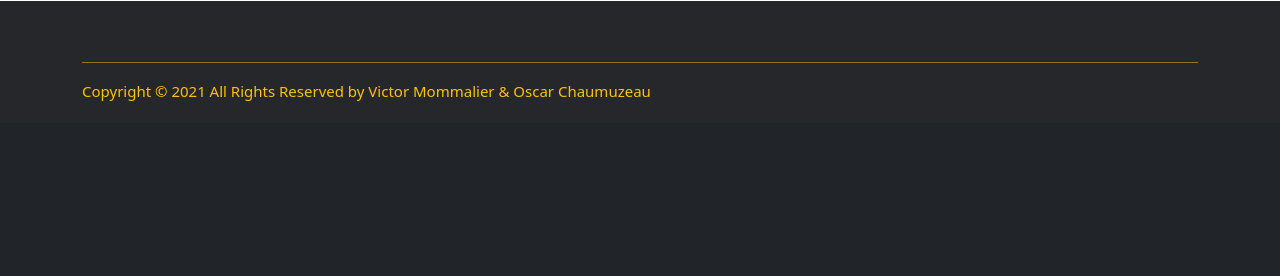
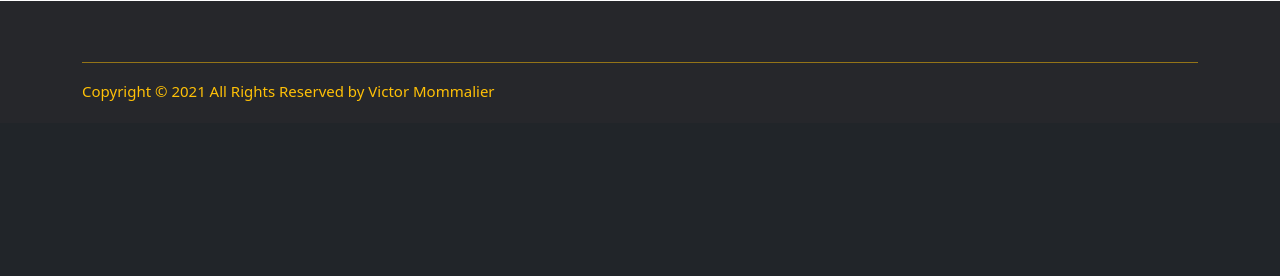
Before and after one commit to Victor-Mom/Projet-Site-RSS, a PHP site: page / in a window 1280 px wide. Shown: the part 250-526 px from the top of the page. Run offline with PHP 8.4, Linux system fonts and the light colour scheme; data that the repository does not hold is empty.

Commit message:
[DEV]: changement footer

```diff
--- a/View/Accueil.php
+++ b/View/Accueil.php
@@ -31,7 +31,7 @@
     <div class="container">
         <div class="row">
             <div class="col-md-8 col-sm-6 col-xs-12">
-                <p class="copyright-text">Copyright &copy; 2021 All Rights Reserved by Victor Mommalier & Oscar Chaumuzeau</p>
+                <p class="copyright-text">Copyright &copy; 2021 All Rights Reserved by Victor Mommalier</p>
 
             </div>
         </div>
```
